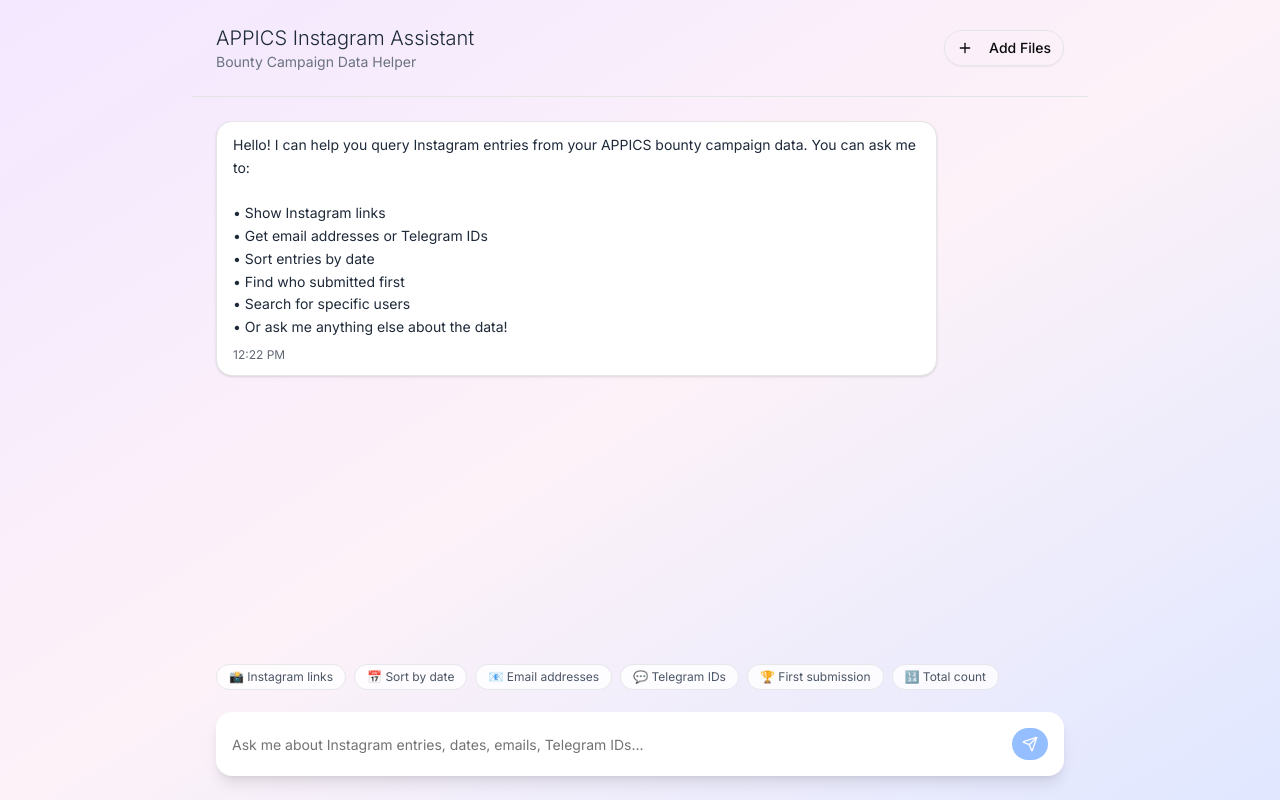
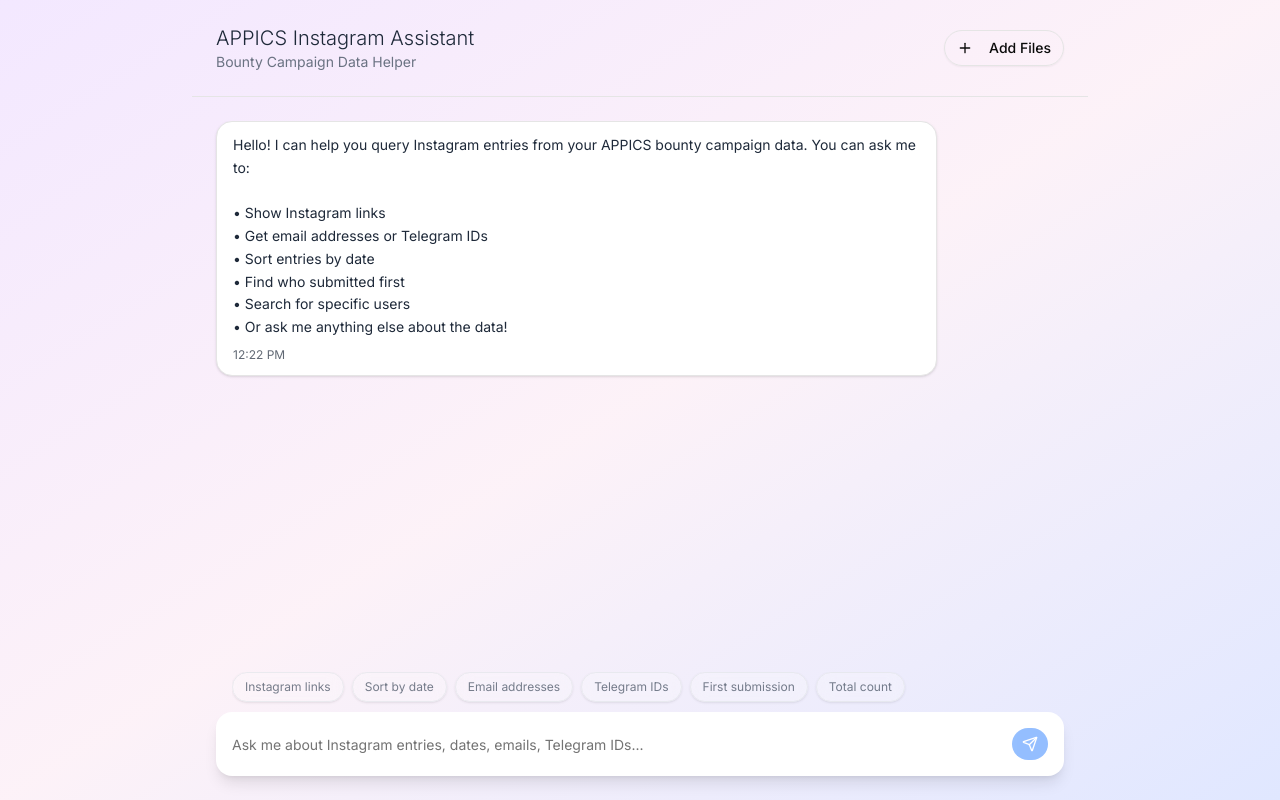
Before and after one commit to sabbirsami/sheet-lookup-bot-n8n, a Next.js app: page / in a window 1280 px wide. Built offline with nearby package versions, Linux system fonts and the light colour scheme.

Commit message:
fix design

```diff
--- a/app/page.tsx
+++ b/app/page.tsx
@@ -195,7 +195,7 @@
                         </span>
                       )}
                     </div>
-                    <div className="space-y-2 max-h-60 overflow-y-auto">
+                    <div className="space-y-2  overflow-y-auto">
                       {message.data.results.map((entry, index) => renderEntryCard(entry, index))}
                     </div>
                   </div>
@@ -227,48 +227,48 @@
         <div className="p-6">
           <div className="relative">
             {/* Suggested Messages */}
-            <div className="absolute -top-12 left-0 right-0 flex gap-2 overflow-x-auto scrollbar-hide pb-2">
+            <div className="absolute -top-10 left-4 right-0 flex gap-2 overflow-x-auto scrollbar-hide pb-2">
               <button
                 onClick={() => setInput('Show all Instagram links')}
-                className="flex-shrink-0 px-3 py-1 text-xs bg-white/80 backdrop-blur-sm border border-gray-200 rounded-full text-gray-600 hover:bg-white hover:text-gray-800 transition-colors"
+                className="flex-shrink-0 px-3 py-1.5 shadow opacity-75 hover:opacity-100 cursor-pointer text-xs bg-white/30 backdrop-blur-sm border border-gray-200 rounded-full text-gray-600 hover:bg-white hover:text-gray-800 transition-colors"
                 disabled={isLoading}
               >
-                📸 Instagram links
+                Instagram links
               </button>
               <button
                 onClick={() => setInput('Sort by date')}
-                className="flex-shrink-0 px-3 py-1 text-xs bg-white/80 backdrop-blur-sm border border-gray-200 rounded-full text-gray-600 hover:bg-white hover:text-gray-800 transition-colors"
+                className="flex-shrink-0 px-3 py-1.5 shadow opacity-75 hover:opacity-100 cursor-pointer text-xs bg-white/30 backdrop-blur-sm border border-gray-200 rounded-full text-gray-600 hover:bg-white hover:text-gray-800 transition-colors"
                 disabled={isLoading}
               >
-                📅 Sort by date
+                Sort by date
               </button>
               <button
                 onClick={() => setInput('Get all email addresses')}
-                className="flex-shrink-0 px-3 py-1 text-xs bg-white/80 backdrop-blur-sm border border-gray-200 rounded-full text-gray-600 hover:bg-white hover:text-gray-800 transition-colors"
+                className="flex-shrink-0 px-3 py-1.5 shadow opacity-75 hover:opacity-100 cursor-pointer text-xs bg-white/30 backdrop-blur-sm border border-gray-200 rounded-full text-gray-600 hover:bg-white hover:text-gray-800 transition-colors"
                 disabled={isLoading}
               >
-                📧 Email addresses
+                Email addresses
               </button>
               <button
                 onClick={() => setInput('Show Telegram IDs')}
-                className="flex-shrink-0 px-3 py-1 text-xs bg-white/80 backdrop-blur-sm border border-gray-200 rounded-full text-gray-600 hover:bg-white hover:text-gray-800 transition-colors"
+                className="flex-shrink-0 px-3 py-1.5 shadow opacity-75 hover:opacity-100 cursor-pointer text-xs bg-white/30 backdrop-blur-sm border border-gray-200 rounded-full text-gray-600 hover:bg-white hover:text-gray-800 transition-colors"
                 disabled={isLoading}
               >
-                💬 Telegram IDs
+                Telegram IDs
               </button>
               <button
                 onClick={() => setInput('Who submitted first?')}
-                className="flex-shrink-0 px-3 py-1 text-xs bg-white/80 backdrop-blur-sm border border-gray-200 rounded-full text-gray-600 hover:bg-white hover:text-gray-800 transition-colors"
+                className="flex-shrink-0 px-3 py-1.5 shadow opacity-75 hover:opacity-100 cursor-pointer text-xs bg-white/30 backdrop-blur-sm border border-gray-200 rounded-full text-gray-600 hover:bg-white hover:text-gray-800 transition-colors"
                 disabled={isLoading}
               >
-                🏆 First submission
+                First submission
               </button>
               <button
                 onClick={() => setInput('Count total entries')}
-                className="flex-shrink-0 px-3 py-1 text-xs bg-white/80 backdrop-blur-sm border border-gray-200 rounded-full text-gray-600 hover:bg-white hover:text-gray-800 transition-colors"
+                className="flex-shrink-0 px-3 py-1.5 shadow opacity-75 hover:opacity-100 cursor-pointer text-xs bg-white/30 backdrop-blur-sm border border-gray-200 rounded-full text-gray-600 hover:bg-white hover:text-gray-800 transition-colors"
                 disabled={isLoading}
               >
-                🔢 Total count
+                Total count
               </button>
             </div>
 
```
